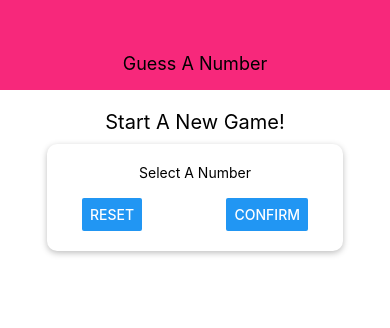
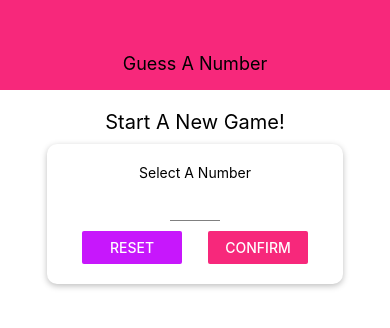
Before and after one commit to serCJm/rn-num-guessing-app, a React Native app: screen / in a window 390 px wide. Shown: the top 328 px of the page. Built offline with nearby package versions, Linux system fonts and the light colour scheme.

Commit message:
Add input handler

```diff
--- a/screens/StartGameScreen.tsx
+++ b/screens/StartGameScreen.tsx
@@ -1,22 +1,59 @@
-import React from "react";
-import { StyleSheet, Text, View, TextInput, Button } from "react-native";
+import React, { useState } from "react";
+import {
+	StyleSheet,
+	Text,
+	View,
+	Button,
+	Keyboard,
+	TouchableWithoutFeedback,
+} from "react-native";
 import Card from "../components/Card";
+import { Colors } from "../Constants/colors";
+import Input from "../components/Input";
 
 type Props = {};
 
 const StartGameScreen: React.FC<Props> = () => {
+	const [enteredValue, setEnteredValue] = useState("");
+
+	function numberInputHandler(e: string) {
+		setEnteredValue(e.replace(/[^0-9]/g, ""));
+	}
+
 	return (
+		<TouchableWithoutFeedback onPress={() => Keyboard.dismiss()}>
 			<View style={styles.screen}>
 				<Text style={styles.title}>Start A New Game!</Text>
 				<Card style={styles.inputContainer}>
 					<Text>Select A Number</Text>
-				<TextInput></TextInput>
+					<Input
+						style={styles.input}
+						blurOnSubmit
+						autoCapitalize="none"
+						keyboardType="number-pad"
+						maxLength={2}
+						value={enteredValue}
+						onChangeText={numberInputHandler}
+					></Input>
 					<View style={styles.buttonContainer}>
-					<Button title="Reset" onPress={() => {}}></Button>
-					<Button title="Confirm" onPress={() => {}}></Button>
+						<View style={styles.button}>
+							<Button
+								title="Reset"
+								color={Colors.accent}
+								onPress={() => {}}
+							></Button>
+						</View>
+						<View style={styles.button}>
+							<Button
+								title="Confirm"
+								color={Colors.primary}
+								onPress={() => {}}
+							></Button>
+						</View>
 					</View>
 				</Card>
 			</View>
+		</TouchableWithoutFeedback>
 	);
 };
 
@@ -39,4 +76,11 @@
 		justifyContent: "space-between",
 		paddingHorizontal: 15,
 	},
+	button: {
+		width: 100,
+	},
+	input: {
+		width: 50,
+		textAlign: "center",
+	},
 });
```
Lines whose indentation alone changed are shown as unchanged.
